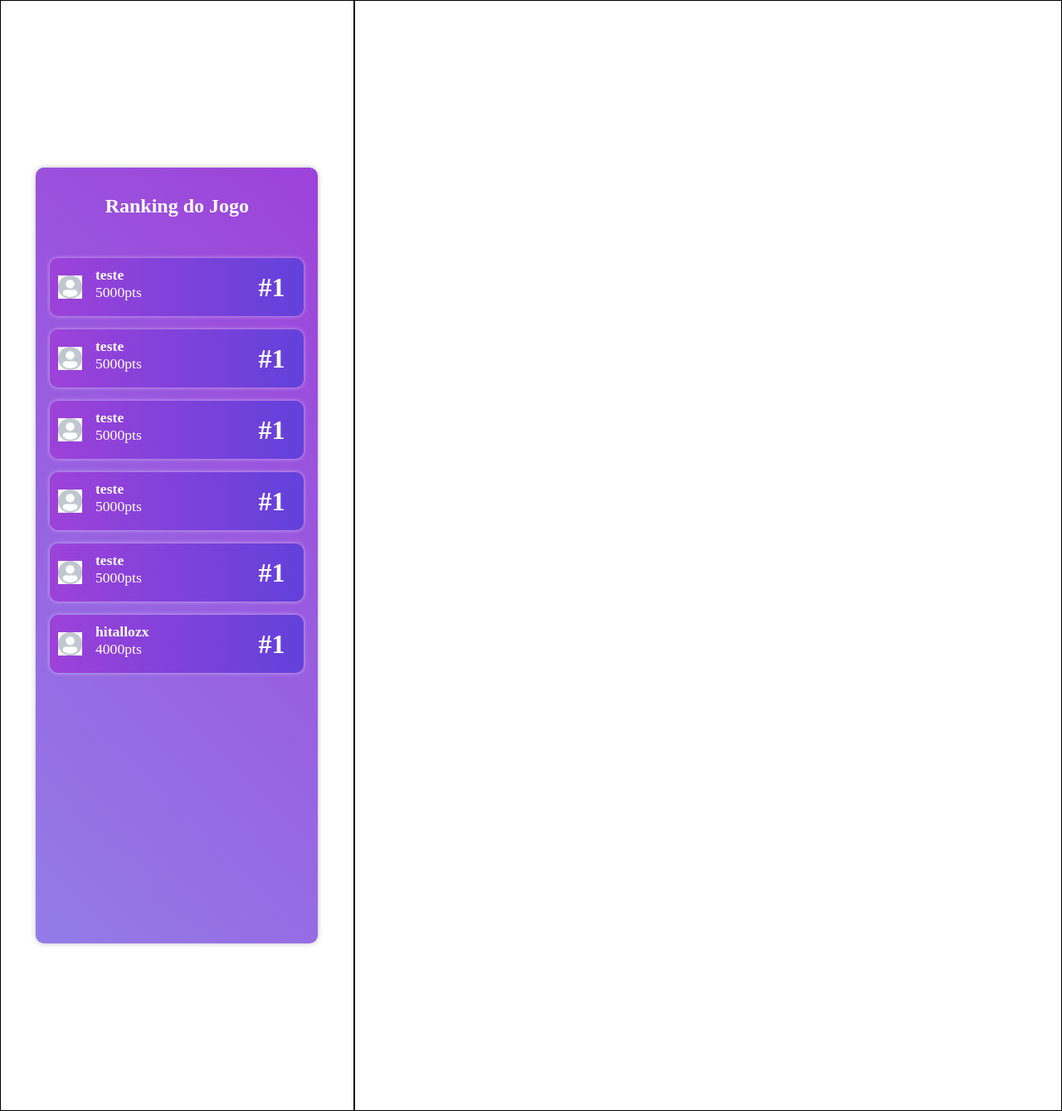
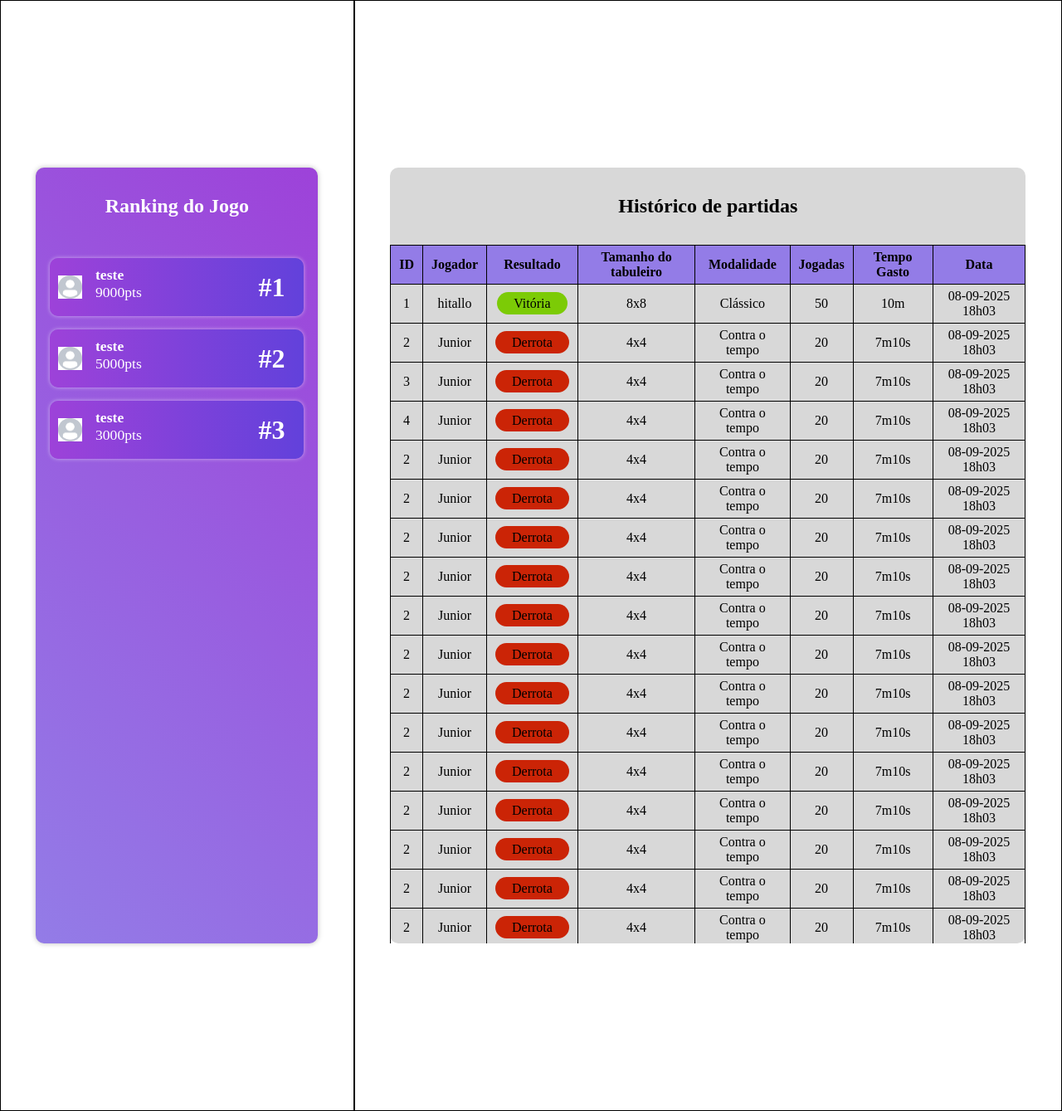
Before and after one commit to NelsonModenezNeto/memory-game-pweb, a PHP site: page /pages/estatisticas/index.html in a window 1280 px wide. Shown: the whole page at 83% size. Run offline with PHP 8.4, Linux system fonts and the light colour scheme.

Commit message:
feat: implementando visualização de histórico e ajustando o ranking

```diff
--- a/pages/estatisticas/index.html
+++ b/pages/estatisticas/index.html
@@ -5,7 +5,6 @@
         <meta name="viewport" content="width=device-width, initial-scale=1.0">
         <title>Estatísticas</title>
         <link rel="stylesheet" href="style.css">
-        <script src="ranking-card.js"></script>
 </head>
 <body>
     <div class="display">
@@ -15,57 +14,37 @@
                     <h2>Ranking do Jogo</h2>
                 </div>
                 <div class="content">
-                    <script>
-                            rankingCardComponent({
-                                username: "teste",
-                                avatarUrl: "../../assets/avatar.png",
-                                points: 5000,
-                                position: 1
-                            });
-                            rankingCardComponent({
-                                username: "teste",
-                                avatarUrl: "../../assets/avatar.png",
-                                points: 5000,
-                                position: 1
-                            });
-                            rankingCardComponent({
-                                username: "teste",
-                                avatarUrl: "../../assets/avatar.png",
-                                points: 5000,
-                                position: 1
-                            });
-                            rankingCardComponent({
-                                username: "teste",
-                                avatarUrl: "../../assets/avatar.png",
-                                points: 5000,
-                                position: 1
-                            });
-                            rankingCardComponent({
-                                username: "teste",
-                                avatarUrl: "../../assets/avatar.png",
-                                points: 5000,
-                                position: 1
-                            });
-                    </script>
-                    <div class="ranking-card">
-                        <div class="avatar">
-                            <img class="avatar-img" src="../../assets/avatar.png" alt="imagem genérica de avatar">
-                        </div>
-                        <div class="info">
-                            <p class="username">hitallozx</p>
-                            <p class="points"><span>4000</span>pts</p>
-                        </div>
-                        <div class="position">
-                            #1
-                        </div>
-                    </div>
-
                 </div>
             </div>
         </section>
+        <section class="logs-section">
+            <div class="logs-display">
+                <div class="title">
+                    <h2>Histórico de partidas</h2>
+                </div>
+                <div class="content">
+                    <table>
+                        <thead>
+                            <tr>
+                                <th>ID</th>
+                                <th>Jogador</th>
+                                <th>Resultado</th>
+                                <th>Tamanho do tabuleiro</th>
+                                <th>Modalidade</th>
+                                <th>Jogadas</th>
+                                <th>Tempo Gasto</th>
+                                <th>Data</th>
+                            </tr>
+                        </thead>
+                        <tbody>
 
-        <section class="logs-section">
+                        </tbody>
+                    </table>
+                </div>
+            </div>
         </section>
     </div>
+    <script type="module"  src="load-ranking.js"></script>
+    <script type="module" src="load-logs.js"></script>
 </body>
 </html>
--- /dev/null
+++ b/pages/estatisticas/load-logs.js
@@ -0,0 +1,188 @@
+import { logRegister } from "./log-register.js";
+
+const logs = [
+  {
+    gameId: 1,
+    playerName: "hitallo",
+    resultStatus: "victory",
+    moves: 50,
+    elapsedTime: 600,
+    date: "2025-09-08 23h00",
+    tableSize: 8,
+    gameType: "Clássico"
+  },
+  {
+    gameId: 2,
+    playerName: "Junior",
+    resultStatus: "defeat",
+    moves: 20,
+    elapsedTime: 430,
+    date: "2025-09-08 23h00",
+    tableSize: 4,
+    gameType: "Contra o tempo"
+  },
+  {
+    gameId: 3,
+    playerName: "Junior",
+    resultStatus: "defeat",
+    moves: 20,
+    elapsedTime: 430,
+    date: "2025-09-08 23h00",
+    tableSize: 4,
+    gameType: "Contra o tempo"
+  },
+  {
+    gameId: 4,
+    playerName: "Junior",
+    resultStatus: "defeat",
+    moves: 20,
+    elapsedTime: 430,
+    date: "2025-09-08 23h00",
+    tableSize: 4,
+    gameType: "Contra o tempo"
+  },
+  {
+    gameId: 2,
+    playerName: "Junior",
+    resultStatus: "defeat",
+    moves: 20,
+    elapsedTime: 430,
+    date: "2025-09-08 23h00",
+    tableSize: 4,
+    gameType: "Contra o tempo"
+  },
+  {
+    gameId: 2,
+    playerName: "Junior",
+    resultStatus: "defeat",
+    moves: 20,
+    elapsedTime: 430,
+    date: "2025-09-08 23h00",
+    tableSize: 4,
+    gameType: "Contra o tempo"
+  },
+  {
+    gameId: 2,
+    playerName: "Junior",
+    resultStatus: "defeat",
+    moves: 20,
+    elapsedTime: 430,
+    date: "2025-09-08 23h00",
+    tableSize: 4,
+    gameType: "Contra o tempo"
+  },
+  {
+    gameId: 2,
+    playerName: "Junior",
+    resultStatus: "defeat",
+    moves: 20,
+    elapsedTime: 430,
+    date: "2025-09-08 23h00",
+    tableSize: 4,
+    gameType: "Contra o tempo"
+  },
+  {
+    gameId: 2,
+    playerName: "Junior",
+    resultStatus: "defeat",
+    moves: 20,
+    elapsedTime: 430,
+    date: "2025-09-08 23h00",
+    tableSize: 4,
+    gameType: "Contra o tempo"
+  },
+  {
+    gameId: 2,
+    playerName: "Junior",
+    resultStatus: "defeat",
+    moves: 20,
+    elapsedTime: 430,
+    date: "2025-09-08 23h00",
+    tableSize: 4,
+    gameType: "Contra o tempo"
+  },
+  {
+    gameId: 2,
+    playerName: "Junior",
+    resultStatus: "defeat",
+    moves: 20,
+    elapsedTime: 430,
+    date: "2025-09-08 23h00",
+    tableSize: 4,
+    gameType: "Contra o tempo"
+  },
+  {
+    gameId: 2,
+    playerName: "Junior",
+    resultStatus: "defeat",
+    moves: 20,
+    elapsedTime: 430,
+    date: "2025-09-08 23h00",
+    tableSize: 4,
+    gameType: "Contra o tempo"
+  },
+  {
+    gameId: 2,
+    playerName: "Junior",
+    resultStatus: "defeat",
+    moves: 20,
+    elapsedTime: 430,
+    date: "2025-09-08 23h00",
+    tableSize: 4,
+    gameType: "Contra o tempo"
+  },
+  {
+    gameId: 2,
+    playerName: "Junior",
+    resultStatus: "defeat",
+    moves: 20,
+    elapsedTime: 430,
+    date: "2025-09-08 23h00",
+    tableSize: 4,
+    gameType: "Contra o tempo"
+  },
+  {
+    gameId: 2,
+    playerName: "Junior",
+    resultStatus: "defeat",
+    moves: 20,
+    elapsedTime: 430,
+    date: "2025-09-08 23h00",
+    tableSize: 4,
+    gameType: "Contra o tempo"
+  },
+  {
+    gameId: 2,
+    playerName: "Junior",
+    resultStatus: "defeat",
+    moves: 20,
+    elapsedTime: 430,
+    date: "2025-09-08 23h00",
+    tableSize: 4,
+    gameType: "Contra o tempo"
+  },
+  {
+    gameId: 2,
+    playerName: "Junior",
+    resultStatus: "defeat",
+    moves: 20,
+    elapsedTime: 430,
+    date: "2025-09-08 23h00",
+    tableSize: 4,
+    gameType: "Contra o tempo"
+  },
+  {
+    gameId: 2,
+    playerName: "Junior",
+    resultStatus: "defeat",
+    moves: 20,
+    elapsedTime: 430,
+    date: "2025-09-08 23h00",
+    tableSize: 4,
+    gameType: "Contra o tempo"
+  },
+];
+
+logs.forEach(log => {
+    logRegister(log);
+})
--- /dev/null
+++ b/pages/estatisticas/load-ranking.js
@@ -0,0 +1,28 @@
+import { rankingCardComponent } from "./ranking-card.js";
+
+const players = [
+  {
+    username: "teste",
+    avatarUrl: "../../assets/avatar.png",
+    points: 5000
+  },
+  {
+    username: "teste",
+    avatarUrl: "../../assets/avatar.png",
+    points: 3000
+  },
+  {
+    username: "teste",
+    avatarUrl: "../../assets/avatar.png",
+    points: 9000
+  },
+]; // substituir pela requisição para o backend
+
+const sorted = players.sort((a, b) => b.points - a.points);
+
+sorted.forEach((player, index) => {
+    rankingCardComponent({
+        position: index + 1,
+      ...player,
+    })
+});
--- /dev/null
+++ b/pages/estatisticas/log-register.js
@@ -0,0 +1,54 @@
+export function logRegister({
+  gameId,
+  playerName,
+  resultStatus,
+  moves,
+  elapsedTime,
+  date,
+  tableSize,
+  gameType,
+}) {
+  const logsDisplay = document.querySelector(".logs-display table tbody");
+
+  const result = resultStatus == "victory" ? "Vitória" : "Derrota";
+  const resultStyle =
+    resultStatus == "victory" ? "result-victory" : "result-defeat";
+
+  const register = document.createElement("tr");
+  register.innerHTML = `
+    <tr>
+        <td>${gameId}</td>
+        <td>${playerName}</td>
+        <td><span class="${resultStyle}">${result}</span></td>
+        <td>${tableSize}x${tableSize}</td>
+        <td>${gameType}</td>
+        <td>${moves}</td>
+        <td>${formatTime(elapsedTime)}</td>
+        <td>${formatCustomDateTime((new Date()).toISOString())}</td>
+    </tr>`;
+
+  console.log("before append");
+  logsDisplay.appendChild(register);
+}
+
+function formatTime(totalSeconds) {
+  const minutes = Math.floor(totalSeconds / 60);
+  const seconds = totalSeconds % 60;
+  if (seconds == 0) {
+    return `${minutes}m`;
+  }
+  return `${minutes}m${seconds}s`;
+}
+
+function formatCustomDateTime(isoString) {
+  const date = new Date(isoString);
+
+  const day = String(date.getDate()).padStart(2, "0");
+  const month = String(date.getMonth() + 1).padStart(2, "0");
+  const year = date.getFullYear();
+
+  const hours = String(date.getHours()).padStart(2, "0");
+  const minutes = String(date.getMinutes()).padStart(2, "0");
+
+  return `${day}-${month}-${year} ${hours}h${minutes}`;
+}
--- a/pages/estatisticas/ranking-card.js
+++ b/pages/estatisticas/ranking-card.js
@@ -1,4 +1,4 @@
-function rankingCardComponent(props) {
+export function rankingCardComponent(props) {
   if (
     !props ||
     !props.avatarUrl ||
--- a/pages/estatisticas/style.css
+++ b/pages/estatisticas/style.css
@@ -105,3 +105,57 @@ body {
 .avatar-img {
     width: 100%;
 }
+
+.logs-display .title {
+    height: 10%;
+    display: flex;
+    justify-content: center;
+    align-items: center;
+}
+
+.logs-display {
+    width: 90%;
+    height: 70%;
+    background-color: rgb(216, 216, 216);
+    border-radius: 10px;
+}
+
+.logs-display .content {
+    overflow: scroll;
+    height: 90%;
+}
+
+.logs-display table {
+    width: 100%;
+}
+
+.logs-display table, .logs-display table td, .logs-display table th, .logs-display table, .logs-display tr {
+    border: 1px solid black;
+    border-collapse: collapse;
+    padding: 5px 10px;
+}
+
+.logs-display table td, .logs-display table tr {
+    height: 40px;
+    text-align: center;
+}
+
+.logs-display .content table thead th {
+    position: sticky;
+    top: 0;
+    background-color: #937ce7;
+}
+
+.result-victory {
+    background-color: rgb(124, 203, 6);
+    border-radius: 40px;
+    padding: 5px 20px;
+    box-sizing: border-box;
+}
+
+.result-defeat {
+    background-color: rgb(203, 36, 6);
+    border-radius: 40px;
+    padding: 5px 20px;
+    box-sizing: border-box;
+}
```
Also changed, not shown: pages/estatisticas/script.js (deleted).
